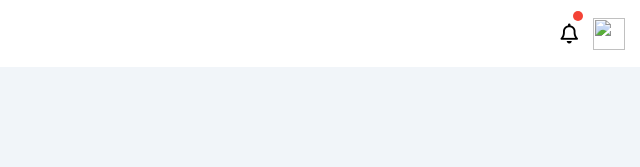
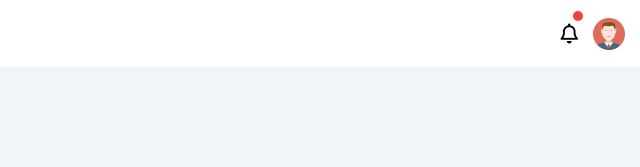
Before and after one commit to mahmed2512/ABO-ELNASR-DASH, a plain HTML site: page setting.html in a window 1280 px wide. Shown: the top 167 px of the page, 640-1280 px from the left. Drawn offline with nearby package versions, Linux system fonts and the light colour scheme.

Commit message:
Update setting.html

```diff
--- a/setting.html
+++ b/setting.html
@@ -77,7 +77,7 @@
             <div class="notification p-relative">
               <span><i class="fa-regular fa-bell fa-lg"></i></span>
             </div>
-            <img src="imgs/avatar.png" alt="" />
+            <img src="avatar.png" alt="" />
           </div>
         </div>
         <!-- End Head -->
```
